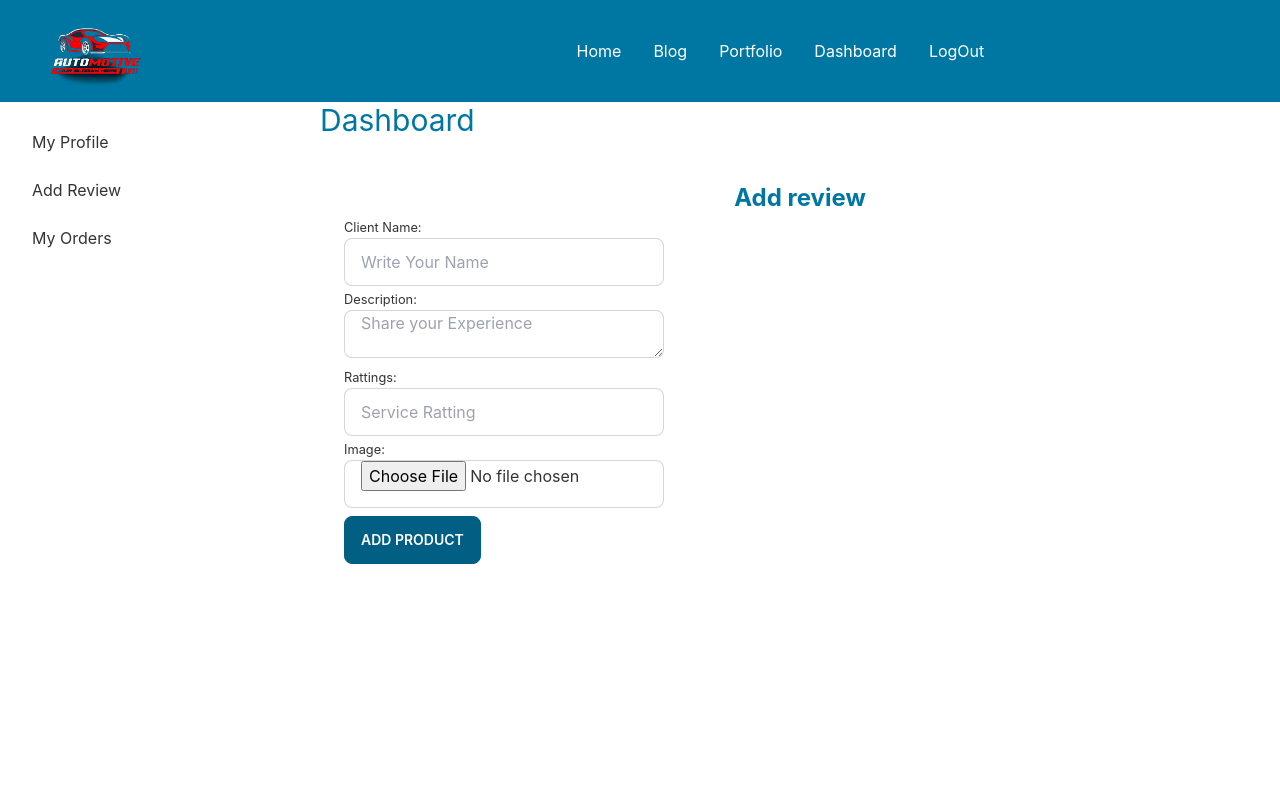
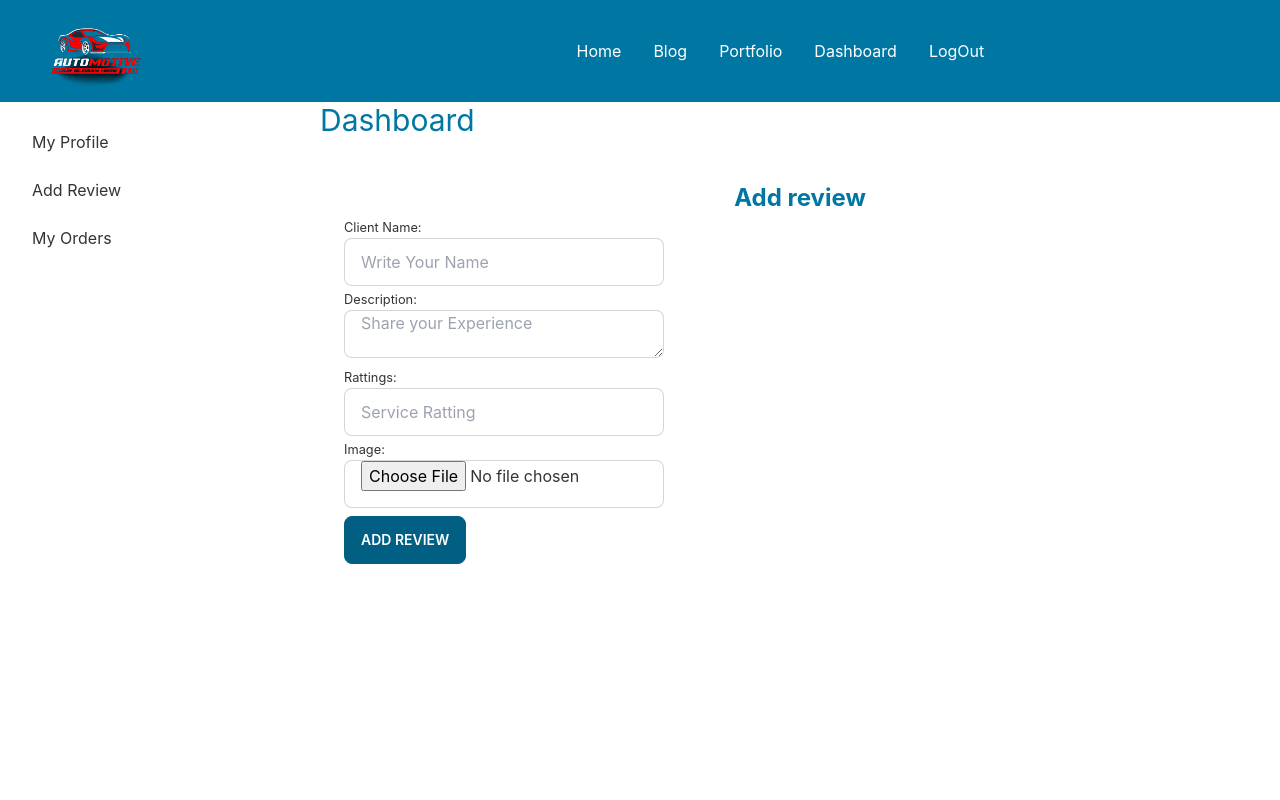
Before and after one commit to ranawp/green-automobile-, a React (Create React App) app: page /dashboard/addreview in a window 1280 px wide. Shown: the top 800 px of the page. Built offline with nearby package versions, Linux system fonts and the light colour scheme; no server answers; sample sign-in values are in the browser's storage.

Commit message:
review page added

```diff
--- a/src/Components/Pages/Dashboard/AddReview.js
+++ b/src/Components/Pages/Dashboard/AddReview.js
@@ -46,77 +46,6 @@ const AddReview = () => {
     }
 
 
-    // const handleSubmit = event => {
-    //     event.preventDefault();
-    //     const clientName = event.target.name.value;
-    //     const clientImg = event.target.image.value;
-    //     const rattings = event.target.rattings.value;
-    //     const massage = event.target.massage.value;
-    //     /////////////
-    //     console.log(event);
-    //     // const image = event.image[0];
-    //     // const formData = new FormData();
-    //     // formData.append('image', image);
-    //     // const url = `https://api.imgbb.com/1/upload?key=${imageStoragekey}`;
-    //     // fetch(url, {
-    //     //     method: 'POST',
-    //     //     body: formData
-    //     // })
-    //     //     .then(res => res.json())
-    //     //     .then(result => {
-    //     //         console.log(result)
-    //     //         if (result.success) {
-    //     //             const img = result.data.url;
-    //     //             const reviews = {
-    //     //                 clientName: clientName,
-    //     //                 clientImg: clientImg,
-    //     //                 rattings: rattings,
-    //     //                 massage: massage,
-    //     //                 img: img
-    //     //             }
-    //     //             fetch('https://calm-coast-29564.herokuapp.com/reviews', {
-    //     //                 method: 'POST',
-    //     //                 headers: {
-    //     //                     'content-type': 'application/json'
-    //     //                 },
-    //     //                 body: JSON.stringify(reviews)
-    //     //             })
-    //     //                 .then(res => res.json())
-    //     //                 .then(result => {
-    //     //                     console.log('reviews', result)
-    //     //                 })
-    //     //         }
-    //     //     })
-
-
-    // }
-
-    // const handleSubmit = event => {
-    //     event.preventDefault();
-    //     const clientName = event.target.name.value;
-    //     const clientImg = event.target.image.value;
-    //     const rattings = event.target.rattings.value;
-    //     const massage = event.target.massage.value;
-
-    //     const reviews = {
-    //         clientName: clientName,
-    //         clientImg: clientImg,
-    //         rattings: rattings,
-    //         massage: massage
-    //     }
-    //     fetch('https://calm-coast-29564.herokuapp.com/reviews', {
-    //         method: 'POST',
-    //         headers: {
-    //             'content-type': 'application/json'
-    //         },
-    //         body: JSON.stringify(reviews)
-    //     })
-    //         .then(res => res.json())
-    //         .then(data => {
-    //             console.log(data)
-    //         })
-    // }
-
 
     return (
         <div className='mt-5 p-6 w-full'>
@@ -136,20 +65,9 @@ const AddReview = () => {
 
                     <small>Image:</small> <br /><input class="input input-bordered w-50 max-w-xs" placeholder='Quantity' type="file" {...register("image")} /> <br />
 
-                    <input type="submit" value='Add Product' className='mt-2 text-white btn btn-active btn-primary  max-w-xs' />
+                    <input type="submit" value='Add Review' className='mt-2 text-white btn btn-active btn-primary  max-w-xs' />
                 </form>
-                {/* <form action="" onSubmit={handleSubmit} >
-                    <small>Name:</small><br /><input name='name' type="text" placeholder="Your Name" class="input input-bordered w-full max-w-xs" /> <br />
 
-
-
-
-                    <small>Rattings out of five.Example:3/5 </small><br /><input name='rattings' type="text" placeholder="Rattings" class="input input-bordered w-full max-w-xs" /> <br />
-
-                    <small>Write Massage:</small> <br /><textarea name='massage' class="textarea textarea-bordered max-w-xs" placeholder="Write your massage..."></textarea> <br />
-                    <small>Image:</small><br /><input type="file" name='image' placeholder="Your Image" class="input input-bordered w-full max-w-xs" /> <br />
-                    <input type="submit" value='SUBMIT' className='text-white btn btn-active btn-primary  max-w-xs' /> <br />
-                </form> */}
 
 
 
```
